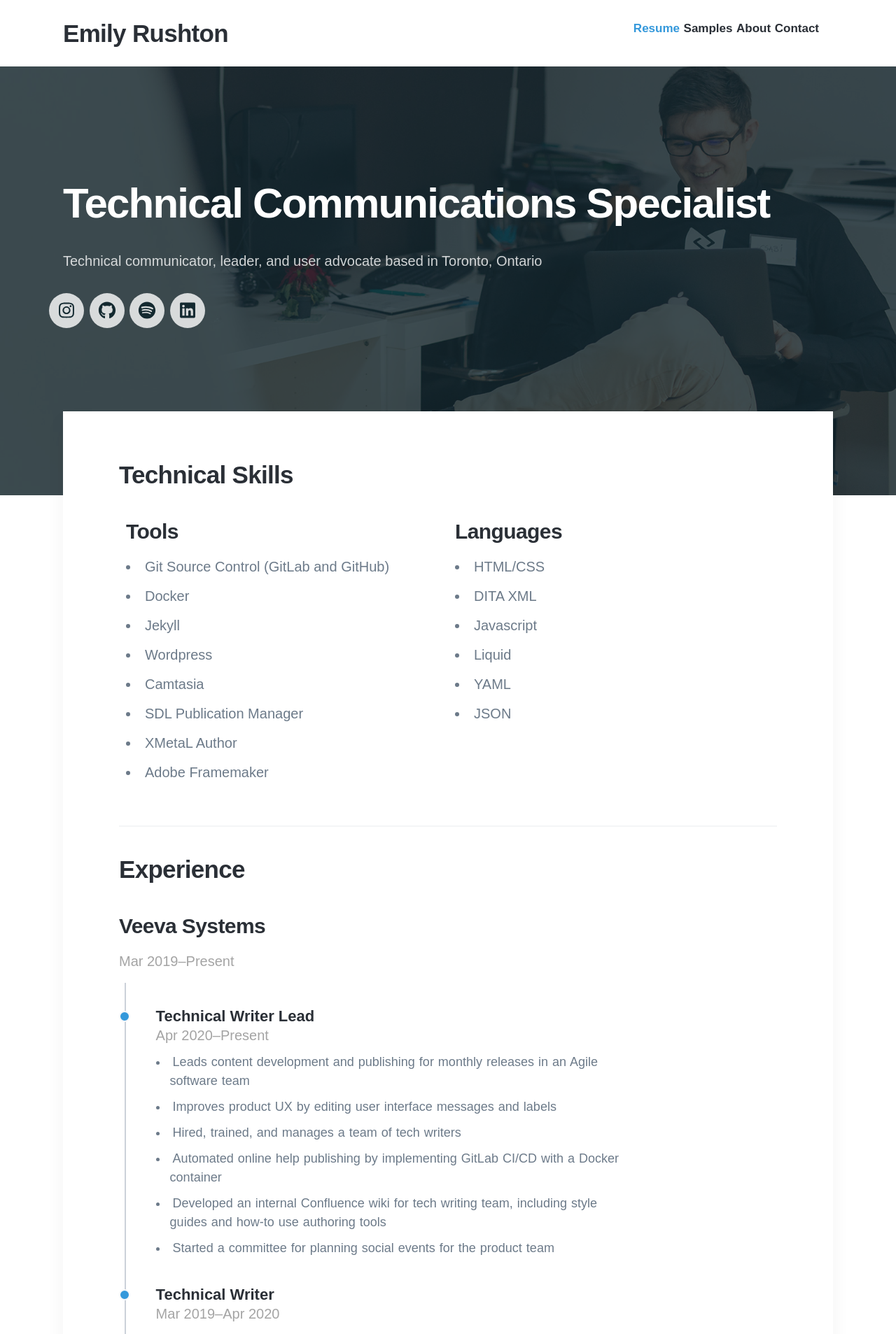
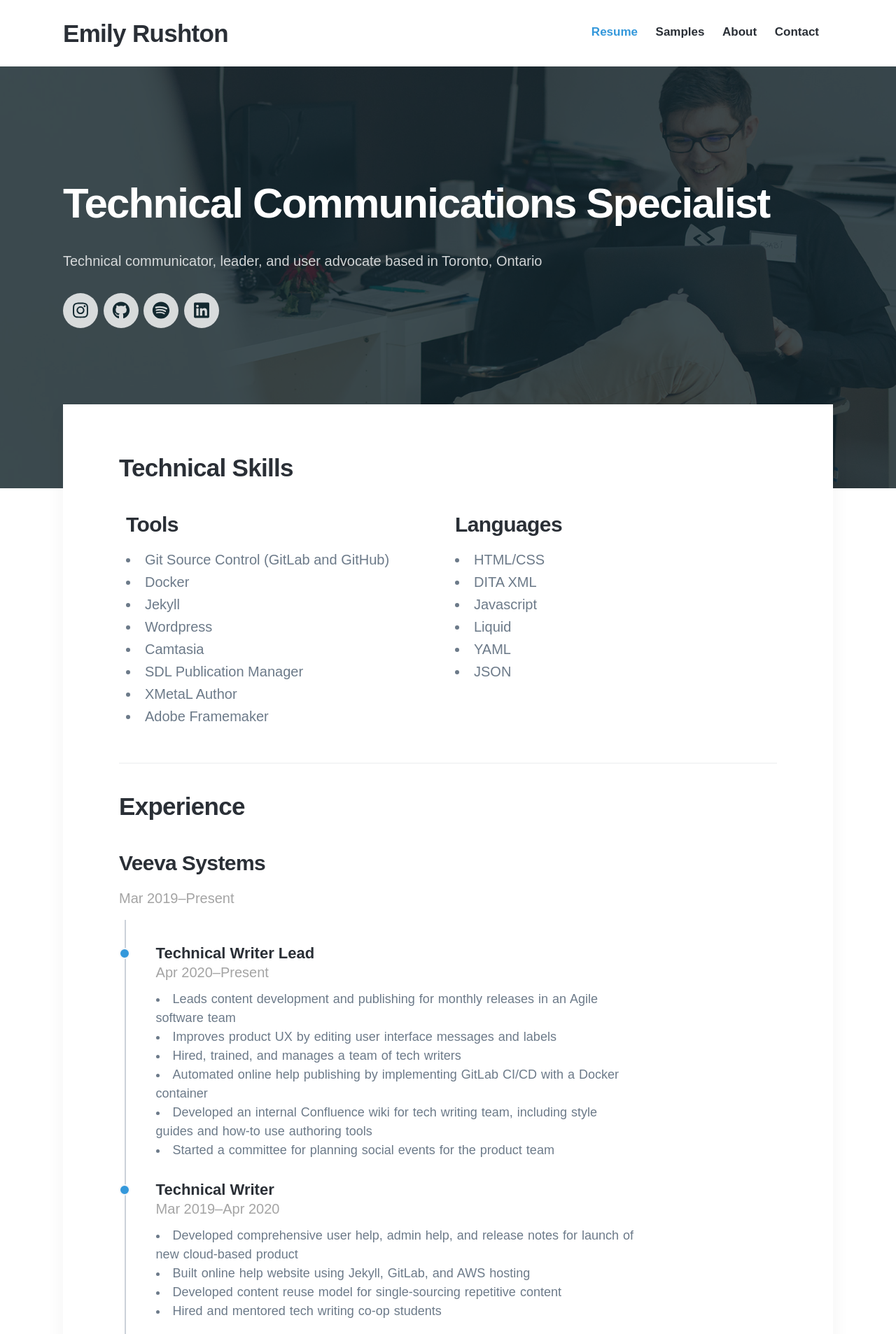
Before and after one commit to emilyrushton/emilyrushton.github.io, a Jekyll site: the page built from index.html, in a window 1280 px wide. Shown: the top 1907 px of the page at 70% size. Built offline with Jekyll 4.4.1, drawn with Linux system fonts in a browser that asks for light colours; nearby versions of some CDN libraries; some web fonts are replaced.

Commit message:
Update custom.css

```diff
--- a/css/custom.css
+++ b/css/custom.css
@@ -127,10 +127,3 @@
   display: table;
   clear: both;
 }
-
-ul {
-    text-indent: -20px; /* key property */
-    margin-left: 20px; /* key property */
-
-}
-li { margin-bottom: 10px; }
```
